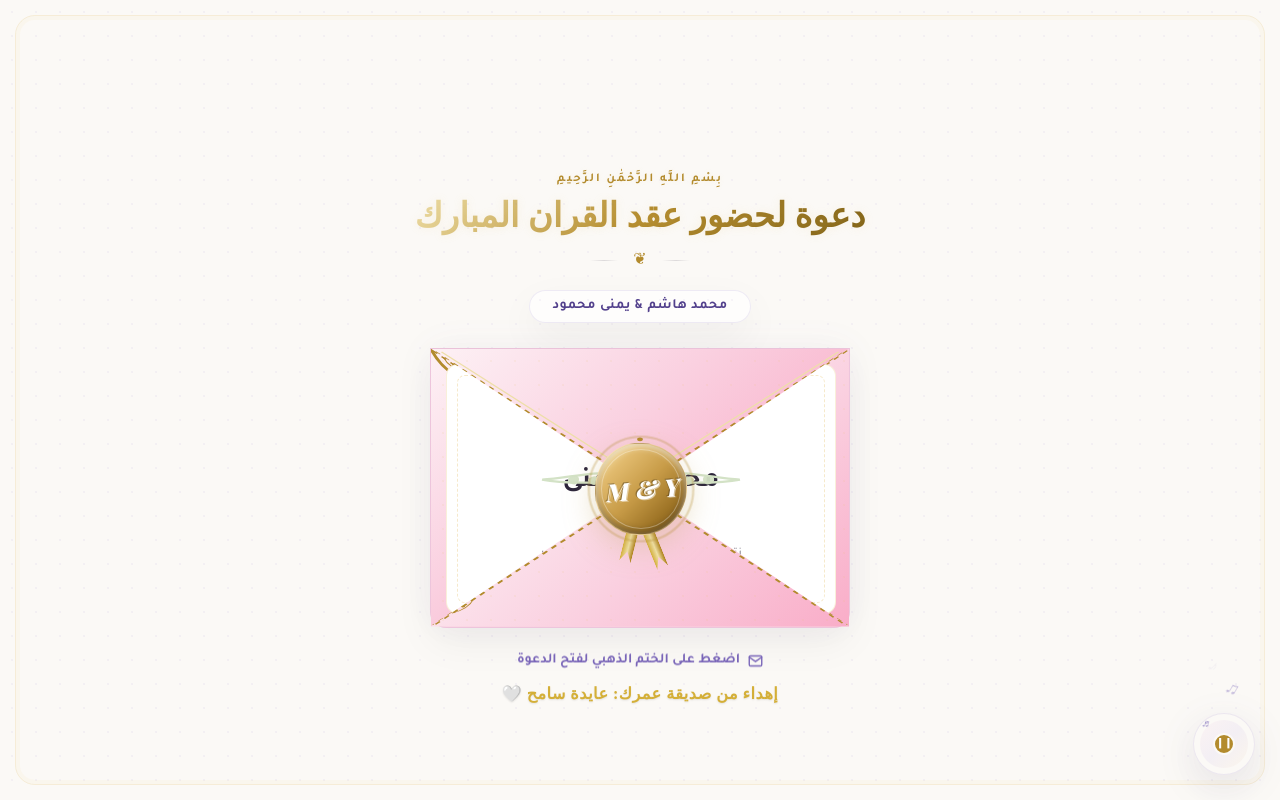
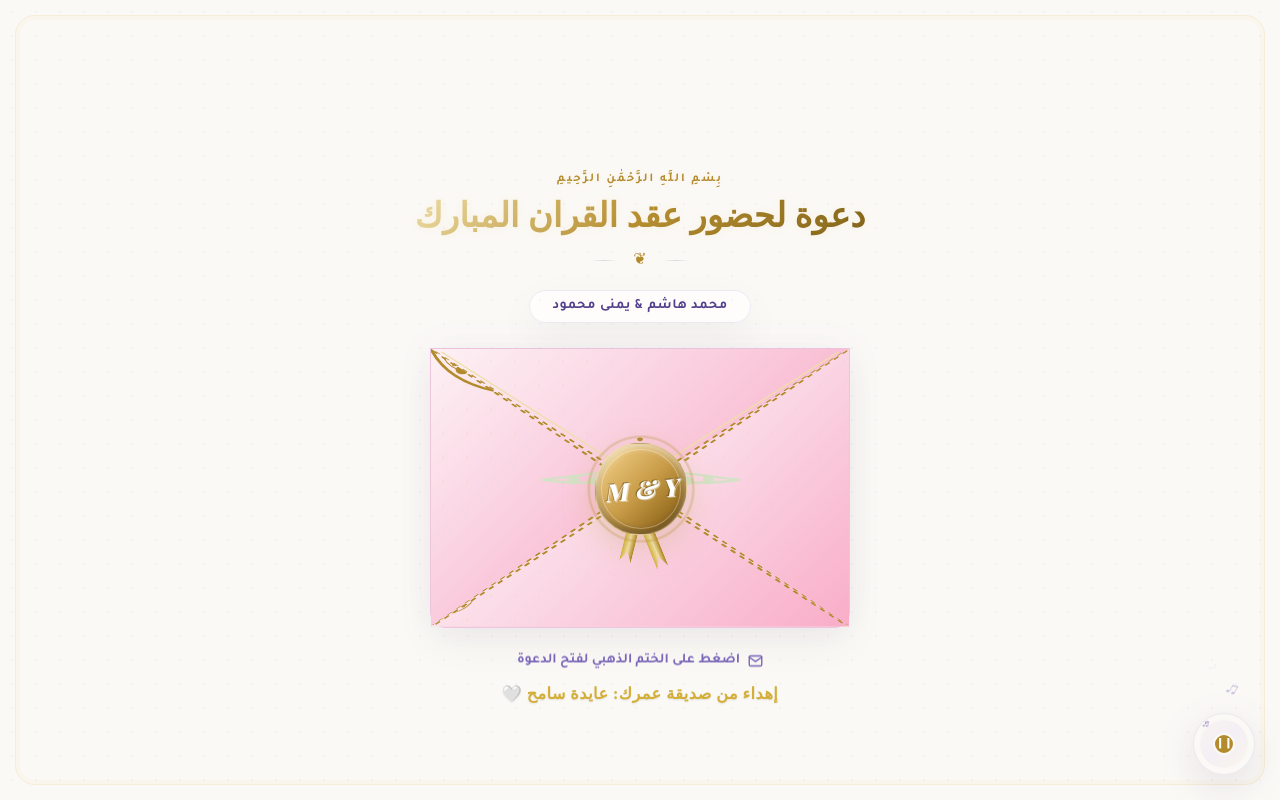
Before and after one commit to mohamedhossam237/youmna-mohamed-wedding, a Next.js app: page / in a window 1280 px wide. Built offline with nearby package versions, Linux system fonts and the light colour scheme; a web font is replaced by a local one.

Commit message:
style: configure physical envelope pocket layering with card sliding behind bottom fold

```diff
--- a/app/globals.css
+++ b/app/globals.css
@@ -494,7 +494,7 @@ html, body {
   background: #ffffff;
   border: 1px solid rgba(229, 193, 107, 0.25);
   border-radius: 12px;
-  z-index: 2;
+  z-index: 2.5;
   transition: transform 1.2s cubic-bezier(0.16, 1, 0.3, 1) 0.6s;
   padding: 30px;
   display: flex;
@@ -526,7 +526,7 @@ html, body {
 
 .envelope-container-3d.open .envelope-card-3d {
   transform: translateY(-180px) scale(1.05);
-  z-index: 4;
+  z-index: 2.5; /* Keeps the card sandwiched inside the bottom fold pocket! */
 }
 
 @media (max-width: 480px) {
```
